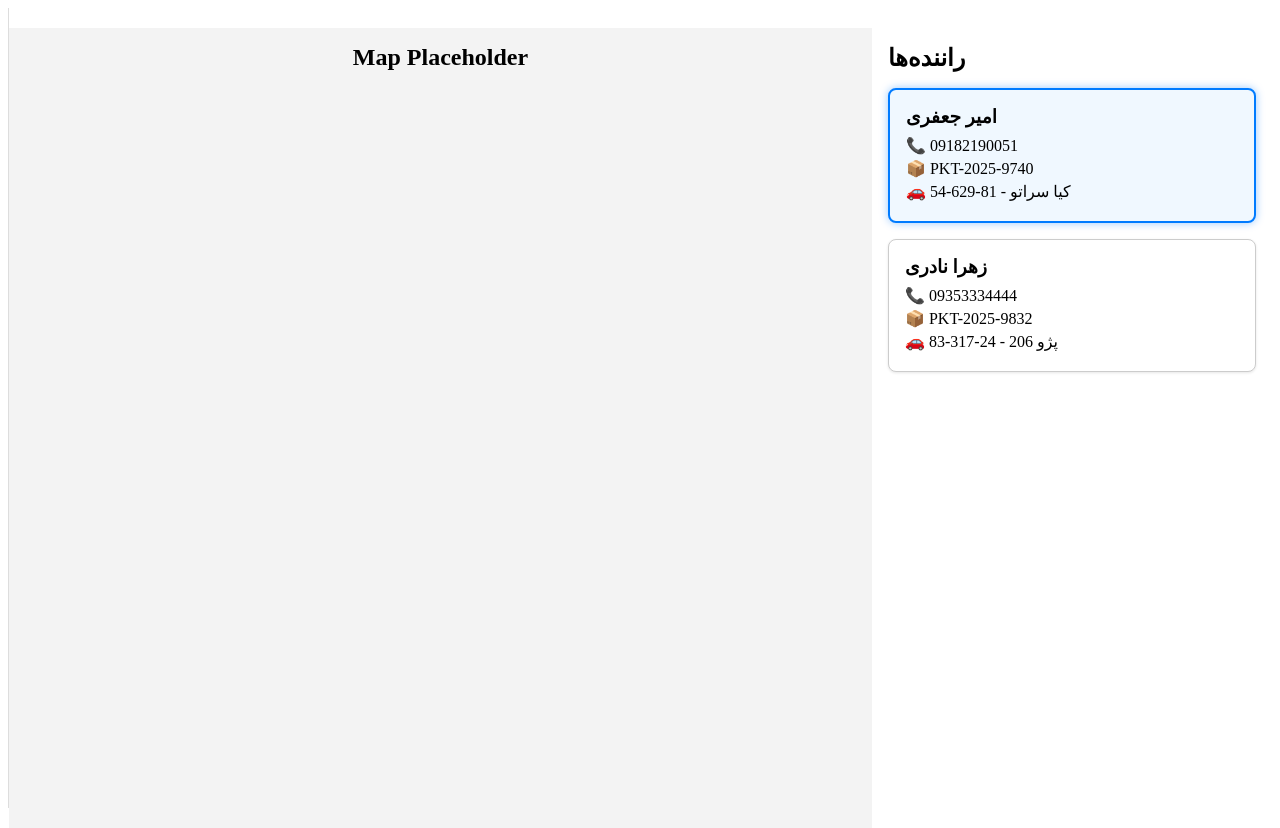
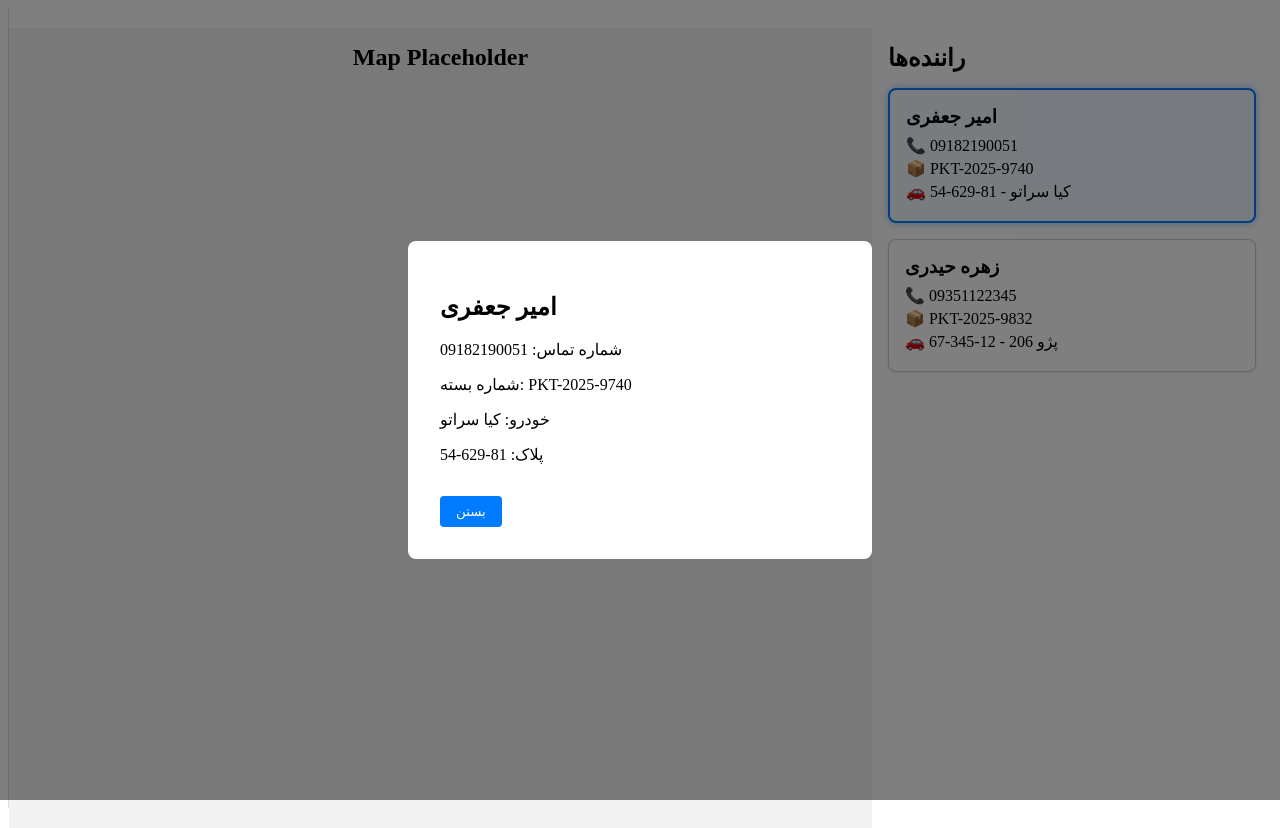
Before and after one commit to hosseinfti/live-tracking-app, a React (Vite) app: page / in a window 1280 px wide. Both pictures are taken after a click on the element 1072 px from the left and 154 px from the top of the page. Built offline with nearby package versions, Linux system fonts and the light colour scheme.

Commit message:
feat: add driver modal with mock details and selection logic

```diff
--- a/src/components/DriverList.tsx
+++ b/src/components/DriverList.tsx
@@ -1,6 +1,7 @@
 import { useState } from "react";
 import DriverCard from "./DriverCard";
 import type { DriverInfo } from "../types/driver";
+import DriverModal from "./DriverModal.";
 
 const mockDrivers: DriverInfo[] = [
   {
@@ -13,16 +14,16 @@ const mockDrivers: DriverInfo[] = [
   },
   {
     id: 2,
-    fullName: "زهرا نادری",
-    phoneNumber: "09353334444",
+    fullName: "زهره حیدری",
+    phoneNumber: "09351122345",
     packetNumber: "PKT-2025-9832",
     carName: "پژو 206",
-    licensePlate: "24-317-83",
+    licensePlate: "12-345-67",
   },
 ];
 
 function DriverList() {
-  const [selectedId, setSelectedId] = useState<number | null>(null);
+  const [selectedDriver, setSelectedDriver] = useState<DriverInfo | null>(null);
 
   return (
     <div style={{ padding: "1rem" }}>
@@ -32,10 +33,16 @@ function DriverList() {
         <DriverCard
           key={driver.id}
           driver={driver}
-          selected={driver.id === selectedId}
-          onClick={() => setSelectedId(driver.id)}
+          selected={driver.id === selectedDriver?.id}
+          onClick={() => setSelectedDriver(driver)}
         />
       ))}
+
+      <DriverModal
+        driver={selectedDriver}
+        isOpen={selectedDriver !== null}
+        onClose={() => setSelectedDriver(null)}
+      />
     </div>
   );
 }
--- /dev/null
+++ b/src/components/DriverModal..tsx
@@ -0,0 +1,62 @@
+import type { DriverInfo } from "../types/driver";
+
+interface Props {
+  driver: DriverInfo | null;
+  isOpen: boolean;
+  onClose: () => void;
+}
+
+function DriverModal({ driver, isOpen, onClose }: Props) {
+  if (!isOpen || !driver) return null;
+
+  return (
+    <div
+      style={{
+        position: "fixed",
+        top: 0,
+        left: 0,
+        width: "100vw",
+        height: "100vh",
+        background: "rgba(0,0,0,0.5)",
+        display: "flex",
+        justifyContent: "center",
+        alignItems: "center",
+        zIndex: 999,
+      }}
+      onClick={onClose}
+    >
+      <div
+        style={{
+          background: "#fff",
+          padding: "2rem",
+          borderRadius: "8px",
+          width: "400px",
+        }}
+        onClick={(e) => e.stopPropagation()}
+      >
+        <h2>{driver.fullName}</h2>
+        <p>شماره تماس: {driver.phoneNumber}</p>
+        <p>شماره بسته: {driver.packetNumber}</p>
+        <p>خودرو: {driver.carName}</p>
+        <p>پلاک: {driver.licensePlate}</p>
+
+        <button
+          style={{
+            marginTop: "1rem",
+            padding: "0.5rem 1rem",
+            borderRadius: "4px",
+            border: "none",
+            background: "#007bff",
+            color: "#fff",
+            cursor: "pointer",
+          }}
+          onClick={onClose}
+        >
+          بستن
+        </button>
+      </div>
+    </div>
+  );
+}
+
+export default DriverModal;
```
